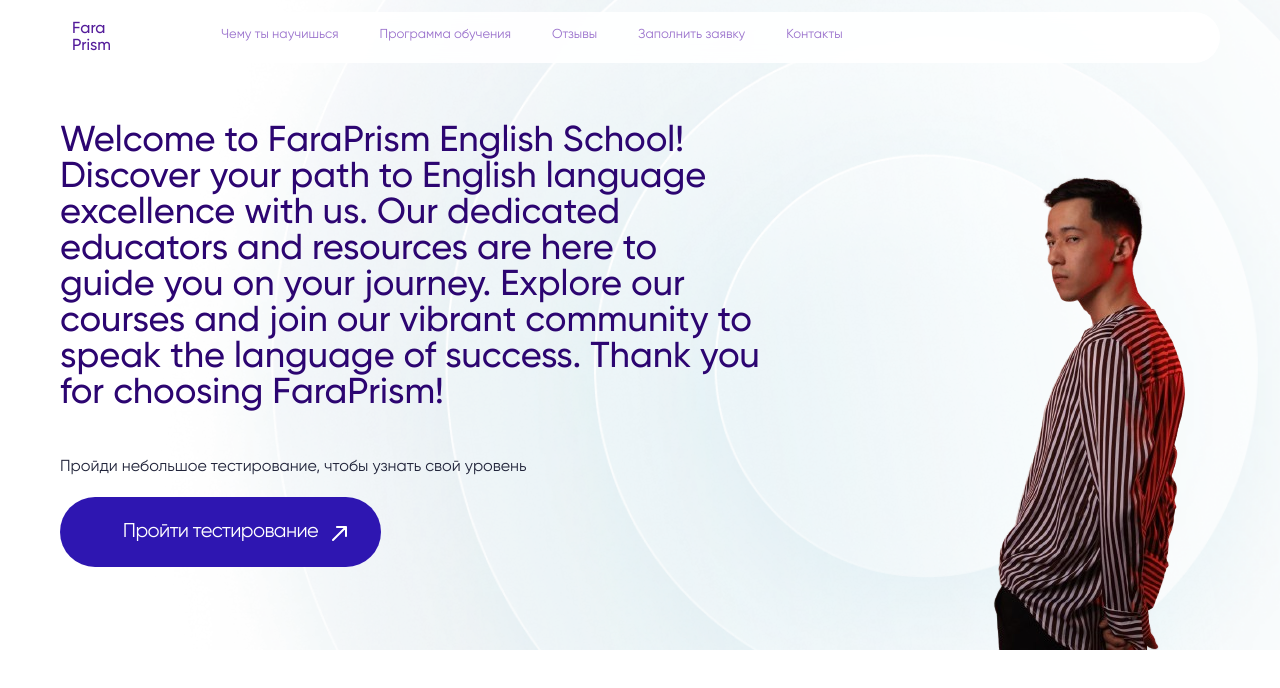
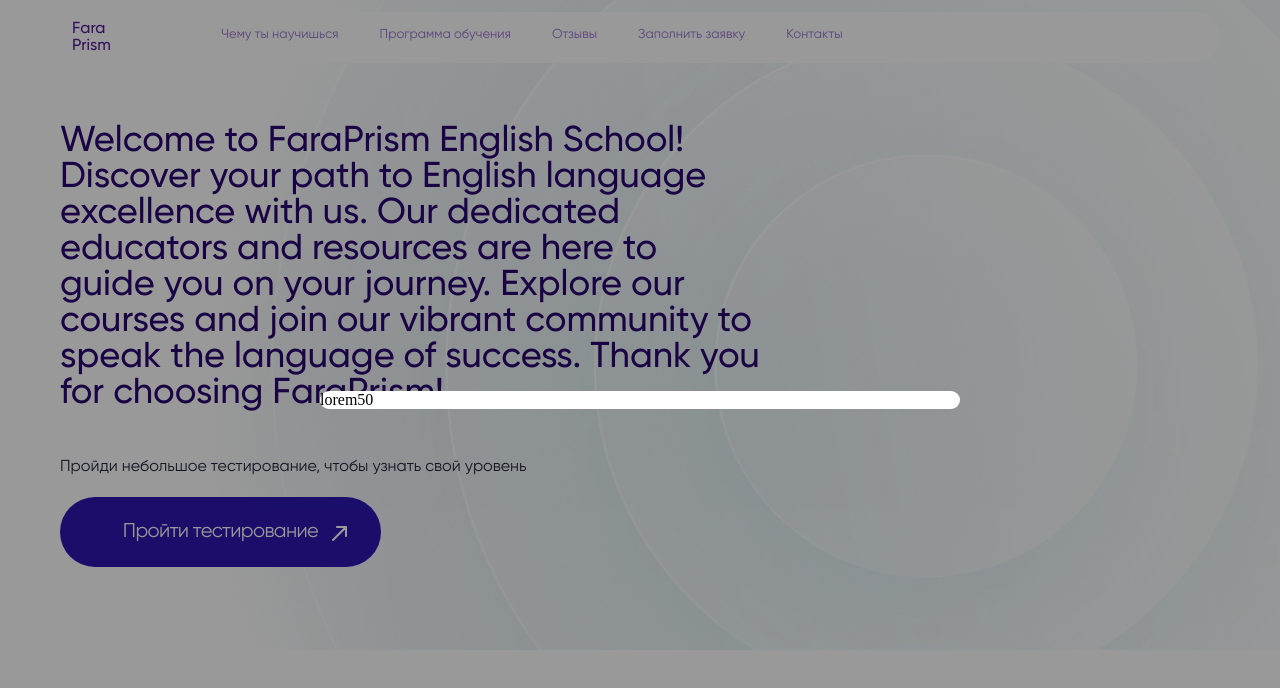
Before and after one commit to Maratoos/englishSchool, a React (Vite) app: page / in a window 1280 px wide. Both pictures are taken after a click on the button "Пройти тестирование". Shown: the top 688 px of the page. Built offline with nearby package versions, Linux system fonts and the light colour scheme; no server answers.

Commit message:
add: ModalComponent

```diff
--- a/src/components/Modal/Modal.tsx
+++ b/src/components/Modal/Modal.tsx
@@ -1,16 +1,24 @@
-import { FC } from "react";
-import { Button } from "../Button/Button";
+import React, { FC } from "react";
 import "./index.css";
 
-export const Modal: FC = () => {
+interface Props {
+  children: React.ReactNode;
+  active: boolean;
+  setActive: React.Dispatch<React.SetStateAction<boolean>>;
+}
+
+export const Modal: FC<Props> = ({ active, setActive, children }) => {
   return (
-    <div className="modal__background">
-      <div className="modal__inner">
-        <p>ЗДЕСЬ БУДУТ УКАЗАНЫ КОНТАКТЫ</p>
-        <p>ЗДЕСЬ БУДУТ УКАЗАНЫ КОНТАКТЫ</p>
-        <p>ЗДЕСЬ БУДУТ УКАЗАНЫ КОНТАКТЫ</p>
+    <div
+      className={active ? "modal active" : "modal"}
+      onClick={() => setActive(false)}
+    >
+      <div
+        className={active ? "modal__content active" : "modal__content"}
+        onClick={(e) => e.stopPropagation()}
+      >
+        {children}
       </div>
-      <Button text="Закрыть модалку" />
     </div>
   );
 };
--- a/src/components/Modal/index.css
+++ b/src/components/Modal/index.css
@@ -1,20 +1,33 @@
-.modal__background {
+.modal {
+  height: 100vh;
+  width: 100vw;
+  background: rgba(0, 0, 0, 0.4);
   position: fixed;
   top: 0;
   left: 0;
-  width: 100%;
-  height: 100%;
-  background: rgba(0, 0, 0, 0.5);
   display: flex;
+  align-items: center;
   justify-content: center;
-  align-items: center;
-  z-index: 1000;
+  pointer-events: none;
+  opacity: 0;
+  transition: 0.5s all;
+  z-index: 999;
 }
 
-.modal__inner {
-  background: white;
-  padding: 20px;
-  border-radius: 5px;
-  box-shadow: 0px 0px 10px rgba(0, 0, 0, 0.3);
-  text-align: center;
+.modal.active {
+  opacity: 1;
+  pointer-events: all;
 }
+
+.modal__content {
+  border-radius: 30px;
+  background: #fff;
+  transform: scale(0.5);
+  transition: 0.4s all;
+  width: 50vw;
+  z-index: 999;
+}
+
+.modal__content.active {
+  transform: scale(1);
+}
--- a/src/layout/ApplicationForm/ApplicationForm.tsx
+++ b/src/layout/ApplicationForm/ApplicationForm.tsx
@@ -4,7 +4,9 @@ import { IApplication } from "../../models/models";
 import { useCollection } from "../../hooks/useColection";
 
 export const ApplicationForm: FC = () => {
-  const [application, setApplication] = useState<Omit<IApplication, "id" | "createdAt">>({
+  const [application, setApplication] = useState<
+    Omit<IApplication, "id" | "createdAt">
+  >({
     name: "",
     email: "",
     country: "",
--- a/src/layout/Greeting/Greeting.tsx
+++ b/src/layout/Greeting/Greeting.tsx
@@ -1,11 +1,13 @@
-import { FC } from "react";
+import { FC, useState } from "react";
 import "./greeting.css";
 import { Header } from "../Header/Header";
 import { Button } from "../../components/Button/Button";
 import { useSpring, animated } from "@react-spring/web";
-import greeetingImage from "../../assets/images/greetingImage.png";
+// import greeetingImage from "../../assets/images/greetingImage.png";
+import { Modal } from "../../components/Modal/Modal";
 
 export const Greeting: FC = () => {
+  const [modalActive, setModalActive] = useState<boolean>(false);
   const [bigTextProps] = useSpring(
     () => ({
       from: { x: -500, opacity: -2 },
@@ -17,23 +19,24 @@ export const Greeting: FC = () => {
 
   const [smallTextProps] = useSpring(
     () => ({
-      from: { x: -500, opacity: -2 },
+      from: { x: 3000, opacity: -2 },
       to: { x: 0, opacity: 1 },
-      delay: 500,
+      delay: 300,
     }),
     []
   );
 
-  const [imageProps] = useSpring(
-    () => ({
-      from: { x: 3000, opacity: -5, },
-      to: { x: 0, opacity: 1 },
-      delay: 700,
-    }),
-    []
-  );
+  // const [imageProps] = useSpring(
+  //   () => ({
+  //     from: { x: 3000, opacity: -5 },
+  //     to: { x: 0, opacity: 1 },
+  //     delay: 700,
+  //   }),
+  //   []
+  // );
 
   return (
+    <>
       <section id="greeting" className="greeting">
         <Header />
         <div className="greeting__inner">
@@ -41,20 +44,31 @@ export const Greeting: FC = () => {
             <animated.h1 style={bigTextProps} className="greeting__text">
               Welcome to FaraPrism English School! Discover your path to English
               language excellence with us. Our dedicated educators and resources
-            are here to guide you on your journey. Explore our courses and join
-            our vibrant community to speak the language of success. Thank you
-            for choosing FaraPrism!
+              are here to guide you on your journey. Explore our courses and
+              join our vibrant community to speak the language of success. Thank
+              you for choosing FaraPrism!
             </animated.h1>
             <animated.div style={smallTextProps} className="greeting__test">
               <p className="greeting__test-text">
                 Пройди небольшое тестирование, чтобы узнать свой уровень
               </p>
-            <Button text="Пройти тестирование" />
+              <Button
+                onClick={() => setModalActive(true)}
+                text="Пройти тестирование"
+              />
             </animated.div>
           </div>
-        <animated.img src={greeetingImage} alt="" style={imageProps} className="greeting__inner-image" />
-        {/* <img className="greeting__inner-image" src={greeetingImage} alt="" /> */}
+          {/* <animated.img
+            src={greeetingImage}
+            alt=""
+            style={imageProps}
+            className="greeting__inner-image"
+          /> */}
         </div>
       </section>
+      <Modal active={modalActive} setActive={setModalActive}>
+        <div>lorem50</div>
+      </Modal>
+    </>
   );
 };
--- a/src/layout/Reviews/Reviews.tsx
+++ b/src/layout/Reviews/Reviews.tsx
@@ -1,4 +1,4 @@
-import { FC } from "react";
+import { FC, useState } from "react";
 import { Swiper, SwiperSlide } from "swiper/react";
 import { Navigation, Pagination } from "swiper/modules";
 import "./reviews.css";
@@ -10,6 +10,7 @@ import { Typography } from "../../components/Typography/Typography";
 import PersonIcon from "@mui/icons-material/Person";
 import InstagramIcon from "@mui/icons-material/Instagram";
 import { Button } from "../../components/Button/Button";
+import { Modal } from "../../components/Modal/Modal";
 
 interface IReviewsItems {
   name: string;
@@ -45,8 +46,10 @@ const reviewsItems: Array<IReviewsItems> = [
 ];
 
 export const Reviews: FC = () => {
+  const [modalActive, setModalActive] = useState<boolean>(false);
   //225 символов
   return (
+    <>
       <section id="reviews" className="reviews">
         <Typography text="Отзывы учеников:" />
         <div className="reviews__swiperHolder">
@@ -59,7 +62,10 @@ export const Reviews: FC = () => {
             pagination={{ clickable: true }}
           >
             {reviewsItems.map((review) => (
-            <SwiperSlide key={review.inst} className="reviews__mainSwiper-item">
+              <SwiperSlide
+                key={review.inst}
+                className="reviews__mainSwiper-item"
+              >
                 <div className="item__container">
                   <div className="item__innerContainer">
                     <p className="item__text">{review.review}</p>
@@ -84,7 +90,14 @@ export const Reviews: FC = () => {
           backgroundColor="#8243d6"
           margin="20px 0 0 0"
           width="250px"
+          onClick={() => setModalActive(true)}
         />
       </section>
+      <Modal active={modalActive} setActive={setModalActive}>
+      <input type="text" />
+      <input type="text" />
+      <input type="text" />
+      </Modal>
+    </>
   );
 };
```
Lines whose indentation alone changed are shown as unchanged.
